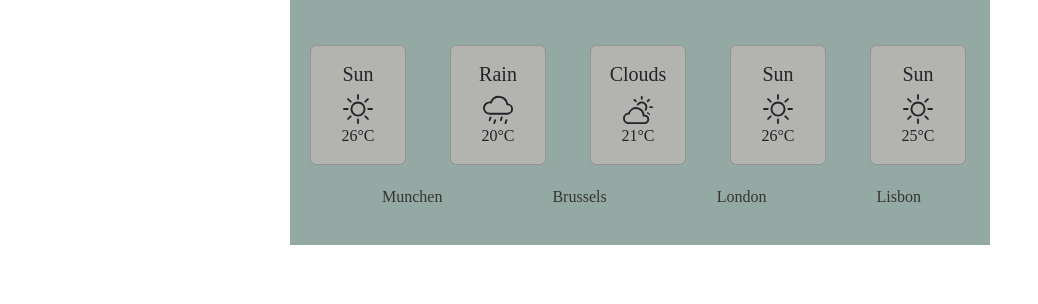
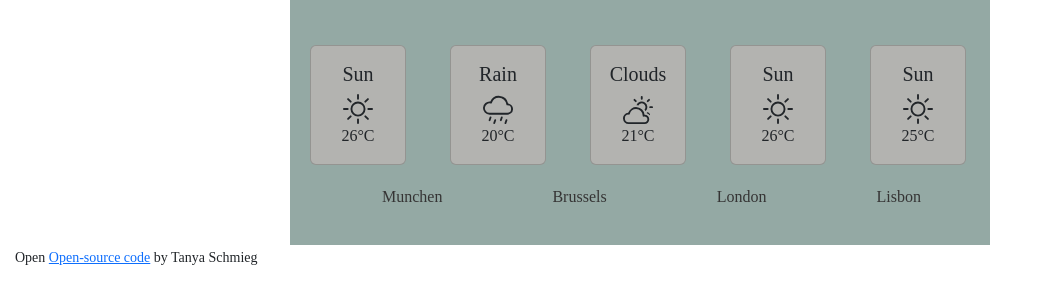
Before and after one commit to TetianaSch/Website, a plain HTML site: page index.html in a window 1280 px wide. Shown: the part 370-674 px from the top of the page, without its empty margins (0-1038 px from the left). Drawn offline with nearby package versions, Linux system fonts and the light colour scheme; no server answers; a web font is replaced by a local one.

Commit message:
added link

```diff
--- a/index.html
+++ b/index.html
@@ -182,6 +182,16 @@
             </ul>
         </nav>
     </footer>
+    <div class="link">
+        <small>
+          Open
+          <a href="https://github.com/TetianaSch/Website"
+            >Open-source code</a
+          >
+          by Tanya Schmieg
+        </small>
+      </div>
+    </div>
     <script src="index.js"></script>
 </body>
 </html>
```
